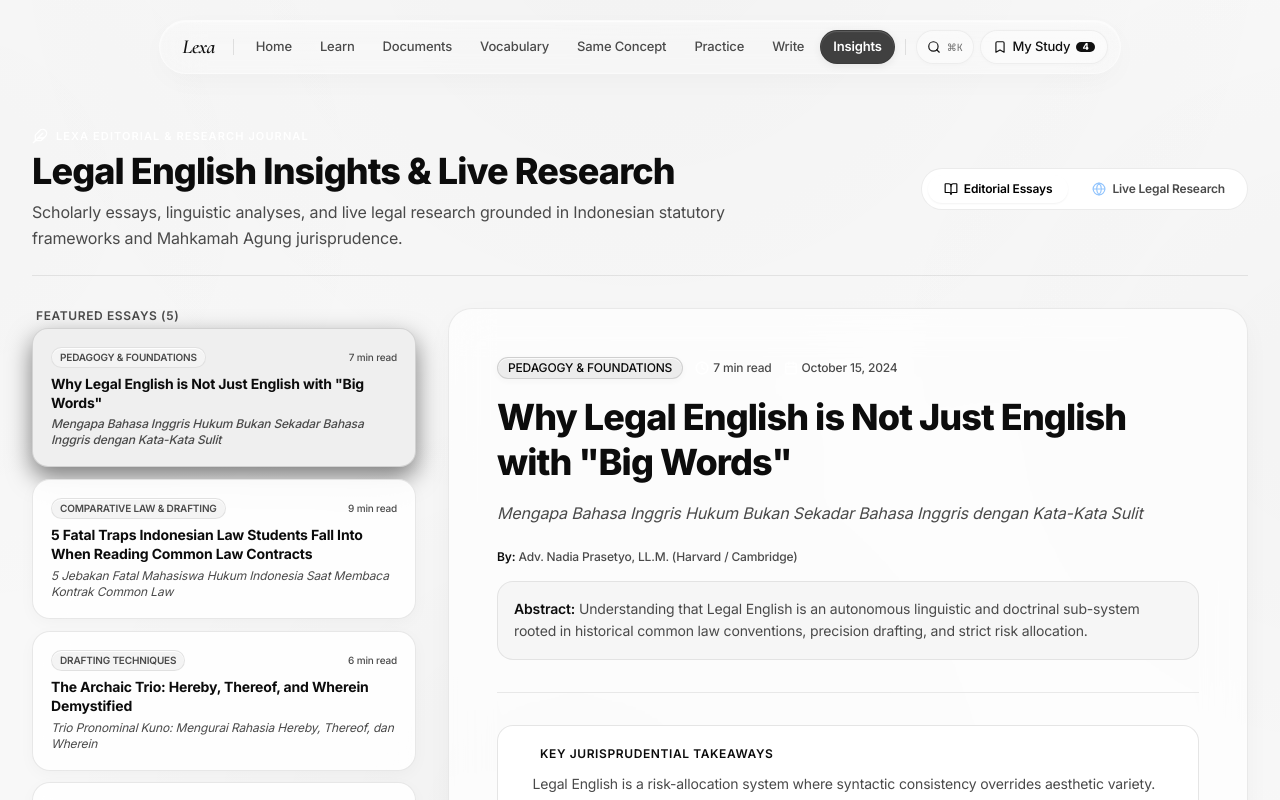
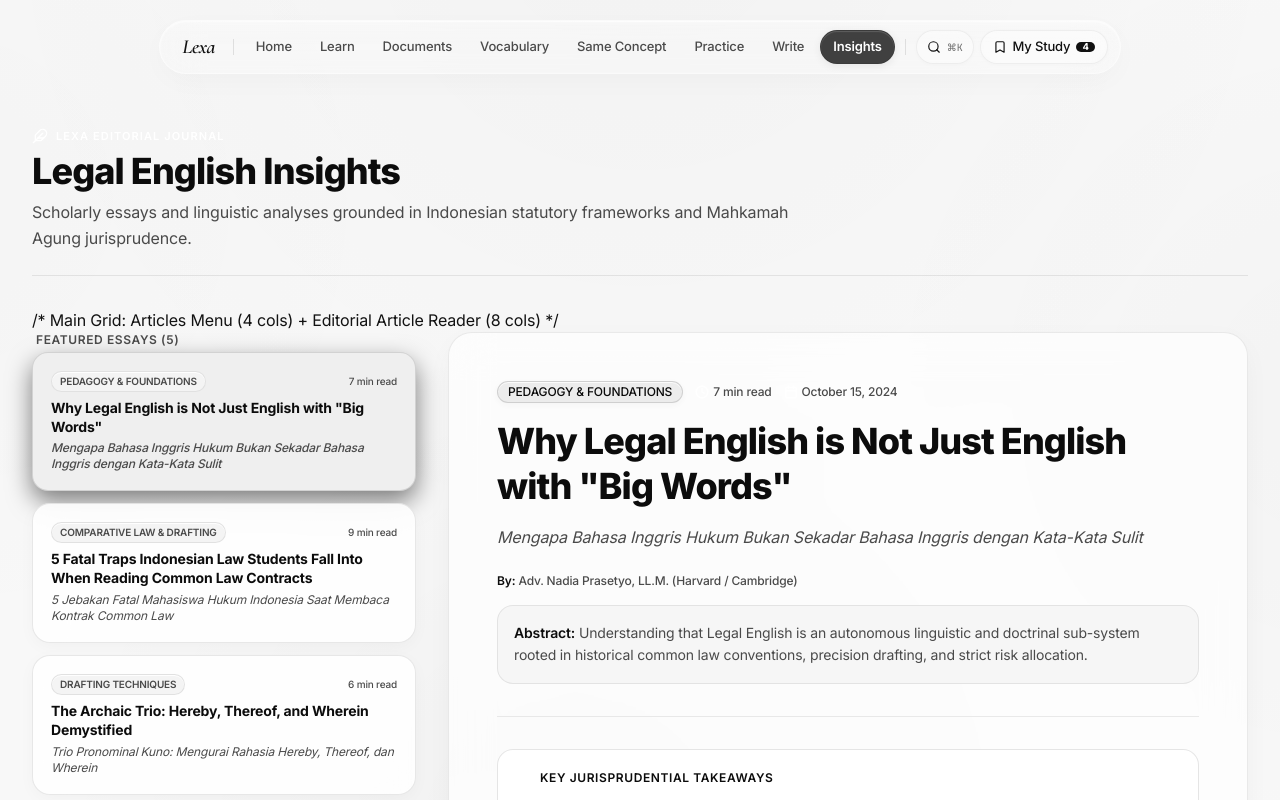
Before and after one commit to DimasHidayat24/LEGAL-ENGLISH, a React (Vite) app: page / in a window 1280 px wide. Both pictures are taken after a click on the button "Legal Insights Journal". Shown: the top 800 px of the page. Built offline with nearby package versions, Linux system fonts and the light colour scheme.

Commit message:
fix: remove Live Legal Research, fix Learn advance button & labels (InsightsView.tsx)

```diff
--- a/src/components/InsightsView.tsx
+++ b/src/components/InsightsView.tsx
@@ -1,14 +1,12 @@
 import React, { useState } from 'react';
 import { useStudy } from '../context/StudyContext';
 import { editorialArticlesList } from '../data/articlesData';
-import { Clock, Calendar, ArrowRight, Feather, CheckCircle2, Globe, BookOpen } from 'lucide-react';
-import { GroundedLegalSearch } from './GroundedLegalSearch';
+import { Clock, Calendar, ArrowRight, Feather, CheckCircle2, BookOpen } from 'lucide-react';
 
 export const InsightsView: React.FC = () => {
   const { activeArticleId, setSelectedTab } = useStudy();
 
   const [selectedArticleId, setSelectedArticleId] = useState<string>(activeArticleId || editorialArticlesList[0].id);
-  const [activeTabMode, setActiveTabMode] = useState<'essays' | 'searchGrounding'>('essays');
 
   const activeArticle = editorialArticlesList.find(a => a.id === selectedArticleId) || editorialArticlesList[0];
 
@@ -22,54 +20,19 @@ export const InsightsView: React.FC = () => {
             <div className="flex items-center gap-2 mb-1.5">
               <Feather className="w-4 h-4 text-white" />
               <span className="text-[11px] font-sans tracking-widest uppercase text-white font-semibold">
-                LEXA EDITORIAL &amp; RESEARCH JOURNAL
+                LEXA EDITORIAL JOURNAL
               </span>
             </div>
             <h1 className="text-2xl sm:text-4xl font-sans font-extrabold text-[#F2F2F2] tracking-tight">
-              Legal English Insights &amp; Live Research
+              Legal English Insights
             </h1>
             <p className="text-sm sm:text-base text-[#A8A8A8] font-sans mt-2 max-w-3xl leading-relaxed">
-              Scholarly essays, linguistic analyses, and live legal research grounded in Indonesian statutory frameworks and Mahkamah Agung jurisprudence.
+              Scholarly essays and linguistic analyses grounded in Indonesian statutory frameworks and Mahkamah Agung jurisprudence.
             </p>
-          </div>
-
-          {/* Mode Switcher */}
-          <div className="flex items-center gap-2 bg-[#121212] p-1.5 rounded-full border border-white/[0.08] shrink-0">
-            <button
-              onClick={() => setActiveTabMode('essays')}
-              className={`px-4 py-1.5 rounded-full text-xs font-sans font-semibold transition-all cursor-pointer flex items-center gap-1.5 ${
-                activeTabMode === 'essays'
-                  ? 'bg-white text-black shadow-xs'
-                  : 'text-[#A8A8A8] hover:text-white'
-              }`}
-            >
-              <BookOpen className="w-3.5 h-3.5" />
-              <span>Editorial Essays</span>
-            </button>
-            <button
-              onClick={() => setActiveTabMode('searchGrounding')}
-              className={`px-4 py-1.5 rounded-full text-xs font-sans font-semibold transition-all cursor-pointer flex items-center gap-1.5 ${
-                activeTabMode === 'searchGrounding'
-                  ? 'bg-blue-600 text-white shadow-xs'
-                  : 'text-[#A8A8A8] hover:text-white'
-              }`}
-            >
-              <Globe className="w-3.5 h-3.5 text-[#93C5FD]" />
-              <span>Live Legal Research</span>
-            </button>
           </div>
         </div>
       </div>
 
-      {activeTabMode === 'searchGrounding' ? (
-        <div className="space-y-6">
-          <GroundedLegalSearch
-            title="Transnational Legal Intelligence Terminal"
-            subtitle="Explore real-time Indonesian Supreme Court (Mahkamah Agung) jurisprudence, regulatory frameworks, SIAC international arbitration awards, and comparative contract doctrine."
-            category="Indonesian & Transnational Commercial Law"
-          />
-        </div>
-      ) : (
       /* Main Grid: Articles Menu (4 cols) + Editorial Article Reader (8 cols) */
       <div className="grid grid-cols-1 lg:grid-cols-12 gap-8 items-start">
 
@@ -192,16 +155,6 @@ export const InsightsView: React.FC = () => {
             })}
           </div>
 
-          {/* Article-Specific Legal Research Grounding */}
-          <div className="pt-6 border-t border-white/[0.08]">
-            <GroundedLegalSearch
-              initialQuery={`What are the recent Indonesian Supreme Court decisions and contemporary legal practice regarding: "${activeArticle.title}"?`}
-              category={activeArticle.category}
-              compact={true}
-              title={`Live Research: ${activeArticle.title}`}
-              subtitle="Query Indonesian case law, commentary, and statutory references matching this essay."
-            />
-          </div>
 
           {/* Footer of Article */}
           <div className="pt-8 border-t border-white/[0.08] flex flex-col sm:flex-row items-center justify-between gap-4">
@@ -220,7 +173,6 @@ export const InsightsView: React.FC = () => {
         </div>
 
       </div>
-      )}
 
     </div>
   );
```
